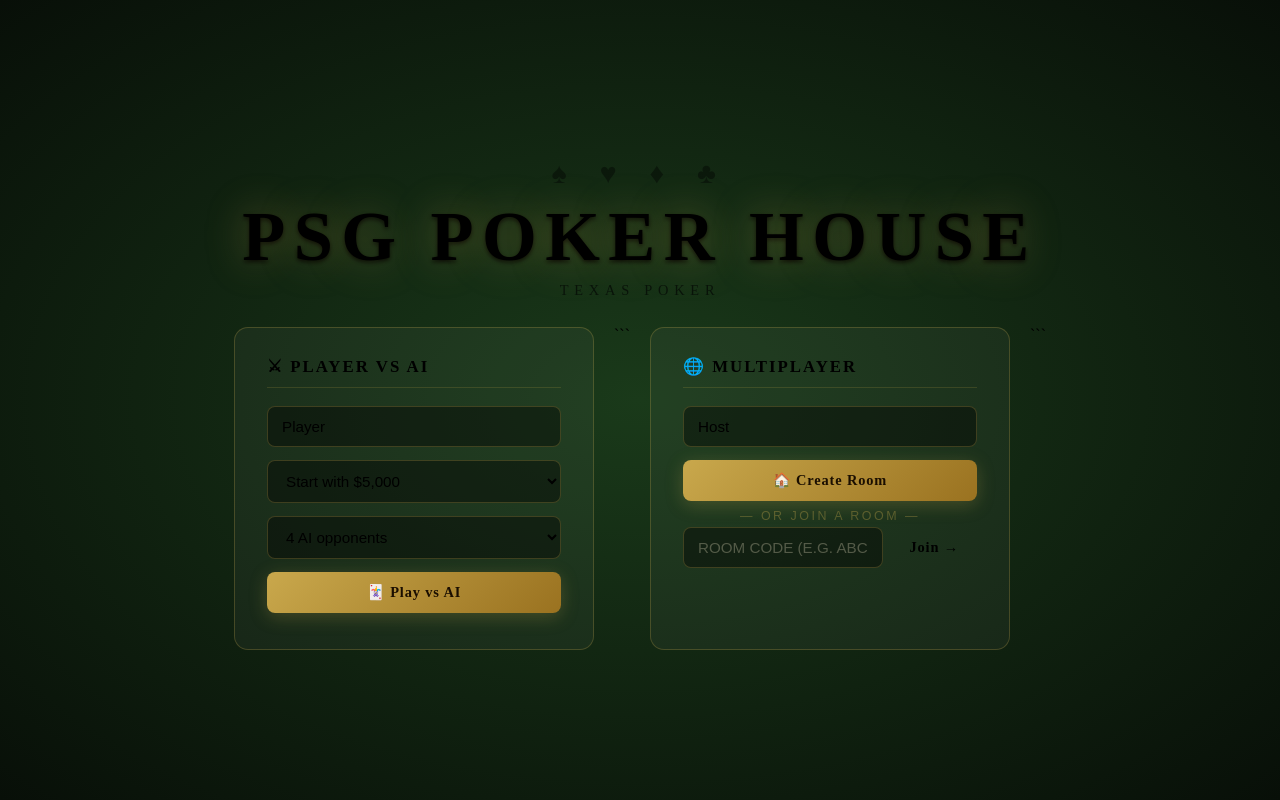
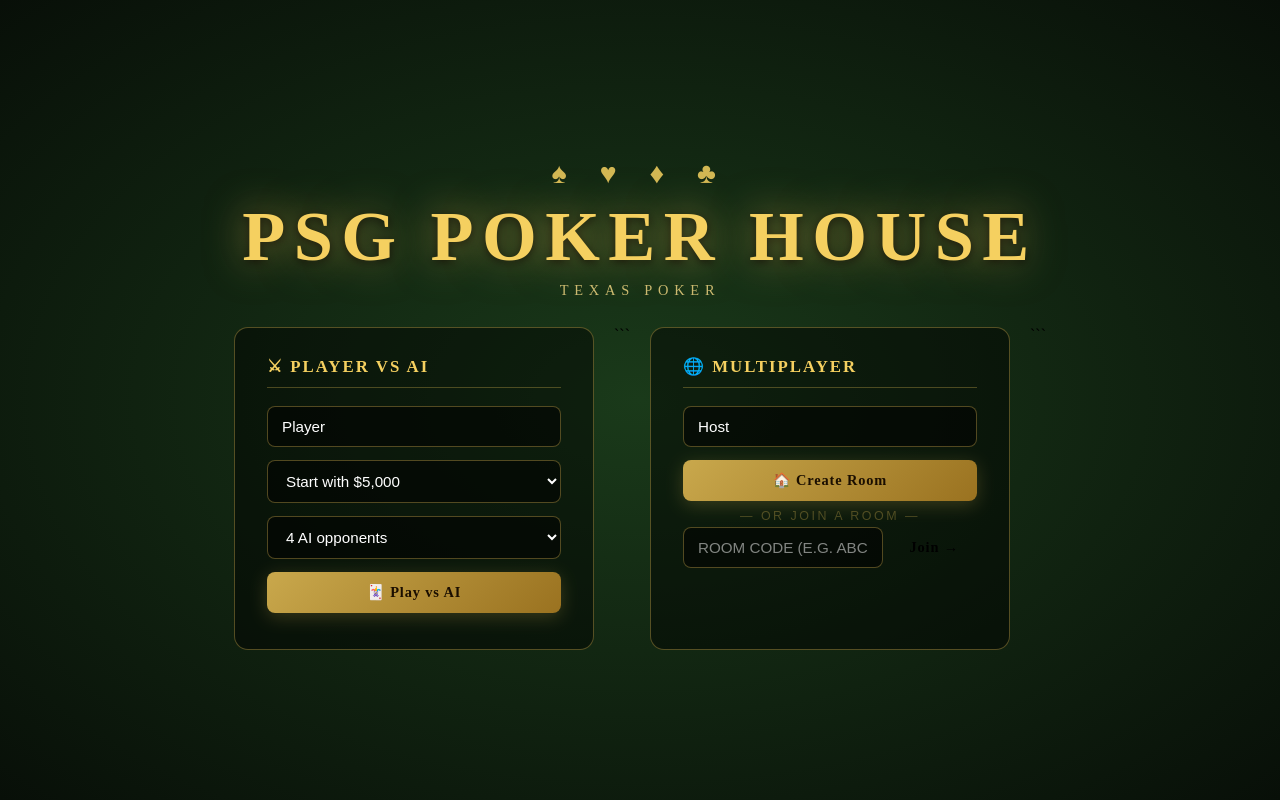
Before and after one commit to sankar95/psg-poker-house, a website: page index.html in a window 1280 px wide. Drawn offline with Linux system fonts and the light colour scheme.

Commit message:
Ui issue fixes

```diff
--- a/index.html
+++ b/index.html
@@ -32,17 +32,17 @@ background:repeating-linear-gradient(45deg,transparent,transparent 40px,rgba(255
 pointer-events:none;
 }
 .logo{text-align:center;font-family:‘Cinzel’,serif;color:var(–gold);position:relative;z-index:1;}
-.logo h1{font-size:clamp(2.2rem,5.5vw,4.5rem);font-weight:900;letter-spacing:.12em;text-shadow:0 0 40px rgba(201,168,76,.4),0 2px 4px rgba(0,0,0,.9);}
-.logo p{font-size:.9rem;letter-spacing:.4em;opacity:.6;margin-top:.3rem;}
-.logo .suits{font-size:1.8rem;letter-spacing:.8rem;opacity:.4;margin:.4rem 0;}
+.logo h1{font-size:clamp(2.2rem,5.5vw,4.5rem);font-weight:900;letter-spacing:.12em;color:#f5d060;text-shadow:0 0 40px rgba(201,168,76,.7),0 2px 8px rgba(0,0,0,.9);}
+.logo p{font-size:.9rem;letter-spacing:.4em;opacity:.9;margin-top:.3rem;color:#e0c97a;}
+.logo .suits{font-size:1.8rem;letter-spacing:.8rem;opacity:.85;margin:.4rem 0;color:#f5d060;}
 
 .lobby-cols{display:flex;gap:20px;flex-wrap:wrap;justify-content:center;position:relative;z-index:1;max-width:900px;width:100%;}
-.lcard{background:rgba(255,255,255,.04);border:1px solid rgba(201,168,76,.25);border-radius:14px;padding:28px 32px;width:360px;flex-shrink:0;}
-.lcard h2{font-family:‘Cinzel’,serif;color:var(–gold);font-size:1.05rem;letter-spacing:.12em;margin-bottom:18px;border-bottom:1px solid rgba(201,168,76,.18);padding-bottom:10px;}
-.inp{width:100%;padding:11px 14px;background:rgba(0,0,0,.4);border:1px solid rgba(201,168,76,.25);border-radius:8px;color:var(–text);font-size:.95rem;margin-bottom:13px;font-family:‘Lato’,sans-serif;transition:border-color .2s;}
+.lcard{background:rgba(0,0,0,.45);border:1px solid rgba(201,168,76,.4);border-radius:14px;padding:28px 32px;width:360px;flex-shrink:0;}
+.lcard h2{font-family:‘Cinzel’,serif;color:#f5d060;font-size:1.05rem;letter-spacing:.12em;margin-bottom:18px;border-bottom:1px solid rgba(201,168,76,.35);padding-bottom:10px;}
+.inp{width:100%;padding:11px 14px;background:rgba(0,0,0,.55);border:1px solid rgba(201,168,76,.4);border-radius:8px;color:#ffffff;font-size:.95rem;margin-bottom:13px;font-family:‘Lato’,sans-serif;transition:border-color .2s;}
 .inp:focus{outline:none;border-color:var(–gold);}
-.inp::placeholder{color:rgba(240,230,200,.3);}
-.inp option{background:#1a2a1a;}
+.inp::placeholder{color:rgba(255,255,255,.5);}
+.inp option{background:#1a2a1a;color:#fff;}
 .btn{display:flex;align-items:center;justify-content:center;gap:8px;padding:12px 24px;border:none;border-radius:8px;cursor:pointer;font-family:‘Cinzel’,serif;font-size:.9rem;font-weight:700;letter-spacing:.06em;transition:all .18s;position:relative;overflow:hidden;}
 .btn:after{content:’’;position:absolute;inset:0;background:rgba(255,255,255,.08);opacity:0;transition:opacity .15s;}
 .btn:hover:after{opacity:1;}
```
